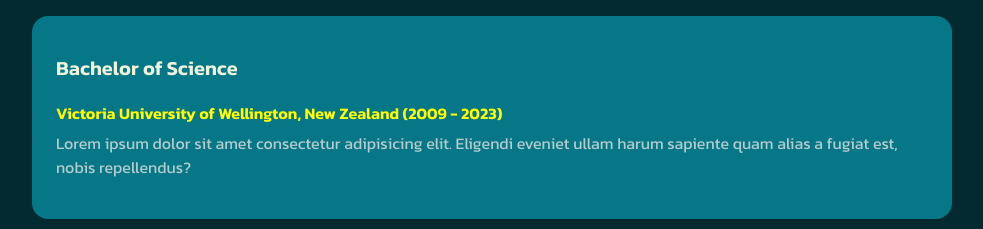
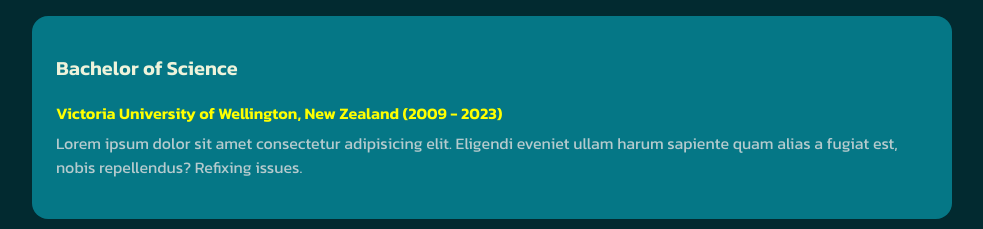
Before and after one commit to jaypahetogia/jaypahetogia-portfolio, a plain HTML site: page index.html in a window 1280 px wide. Shown: the part 4220-4449 px from the top of the page, without its empty margins (268-1251 px from the left). Drawn offline with nearby package versions, Linux system fonts and the light colour scheme; a web font is replaced by a local one.

Commit message:
Making a small change to retrigger deployment 2

```diff
--- a/index.html
+++ b/index.html
@@ -400,7 +400,7 @@
                 <p>
                   Lorem ipsum dolor sit amet consectetur adipisicing elit.
                   Eligendi eveniet ullam harum sapiente quam alias a fugiat est,
-                  nobis repellendus?
+                  nobis repellendus? Refixing issues.
                 </p>
               </div>
             </div>
```
